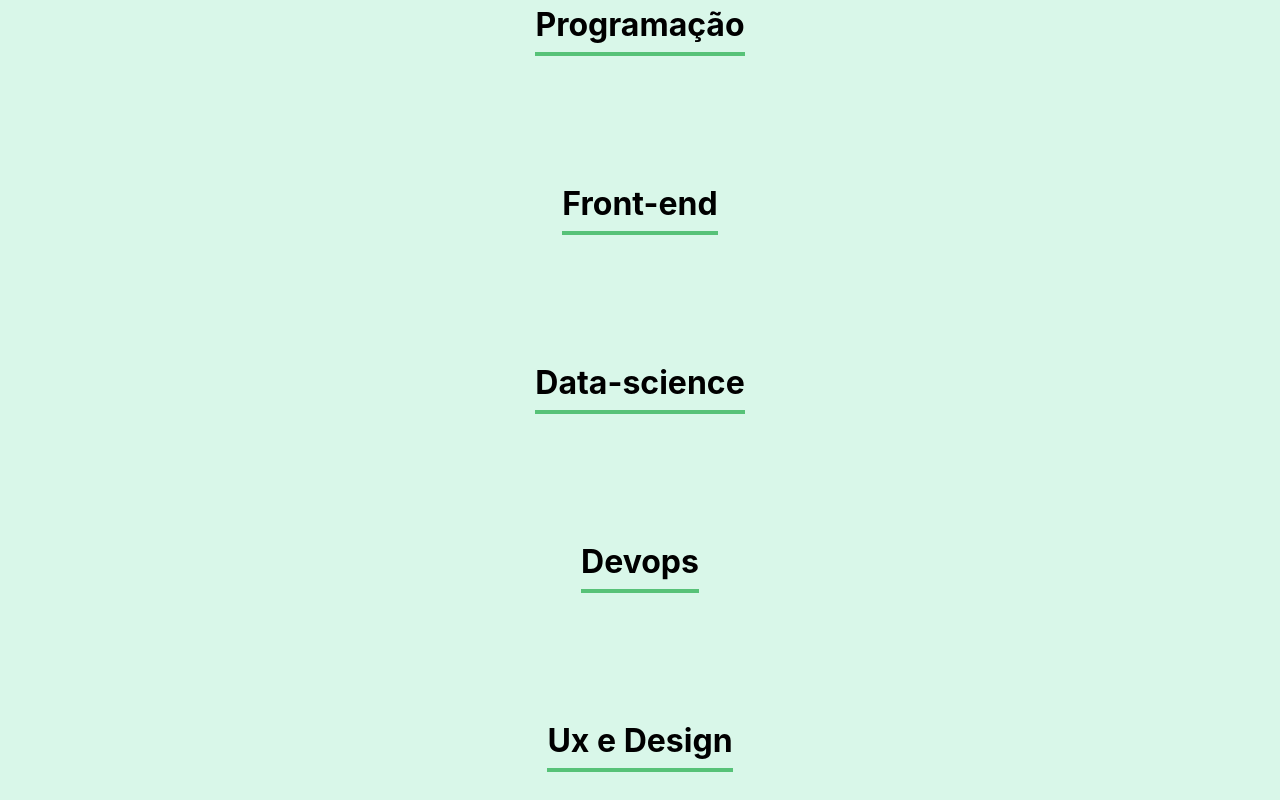
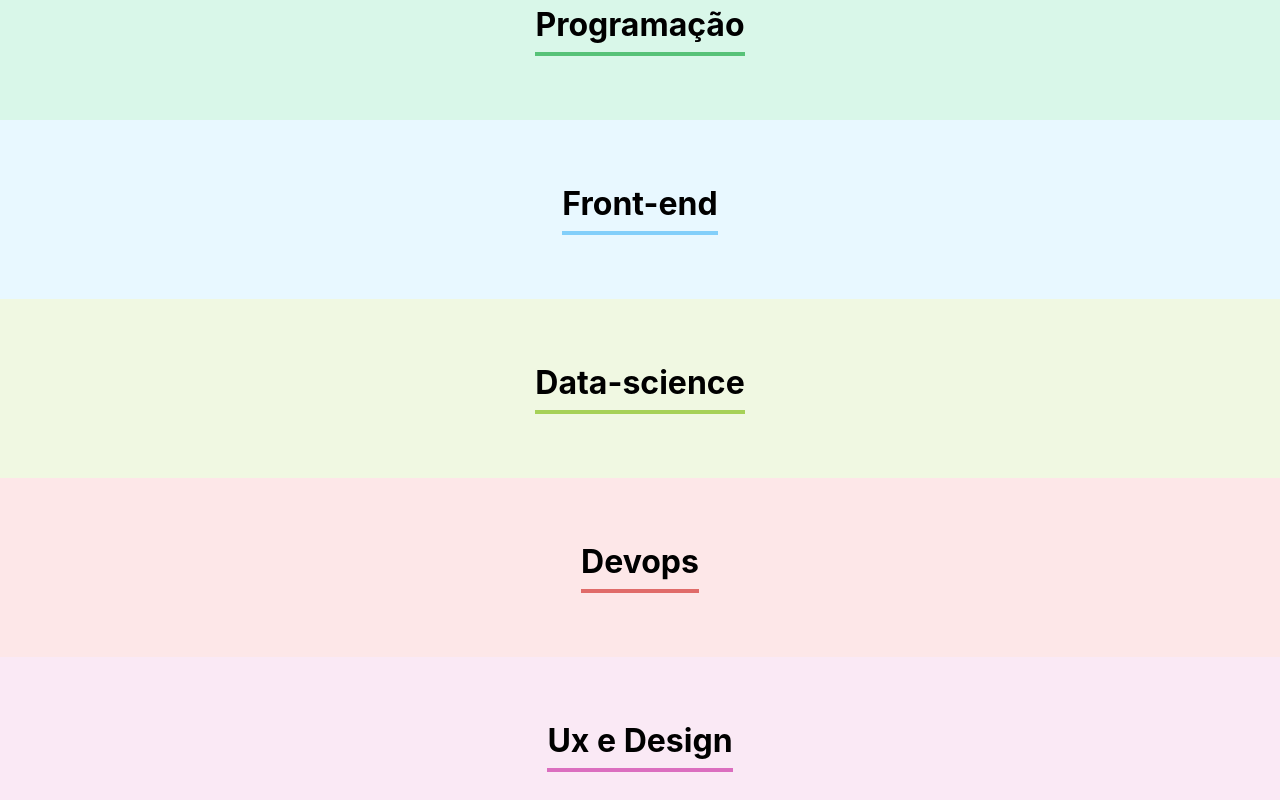
Before and after one commit to vfluyu/organo, a React (Create React App) app: page / in a window 1280 px wide. Shown: the part 1560-2360 px from the top of the page. Built offline with nearby package versions, Linux system fonts and the light colour scheme.

Commit message:
atualização das cores do time

```diff
--- a/src/App.js
+++ b/src/App.js
@@ -50,7 +50,8 @@
       <Time
       key={time.nome}
       nome={time.nome}
-
+      corPrimaria={time.corPrimaria}
+      corSecundaria={time.corSecundaria}
       />
       )}
     </div>
--- a/src/components/Time/Time.css
+++ b/src/components/Time/Time.css
@@ -1,11 +1,11 @@
 .time{
     text-align: center;
     padding: 32px;
-    background-color: #D9F7E9;
+
 }
 .time h3 {
     font-size: 32px;
-    border-bottom: 4px solid #57C278;
+    border-bottom: 4px solid;
     display: inline-block;
     padding-bottom: 8px;
 }
--- a/src/components/Time/index.js
+++ b/src/components/Time/index.js
@@ -1,8 +1,8 @@
 import './Time.css'
 function Time(props){
     return(
-        <section className='time'>
-            <h3>{props.nome}</h3>
+        <section className='time' style={{backgroundColor: props.corSecundaria}}>
+            <h3 style={{borderBlockColor: props.corPrimaria}}>{props.nome}</h3>
         </section>
     )
 }
```
